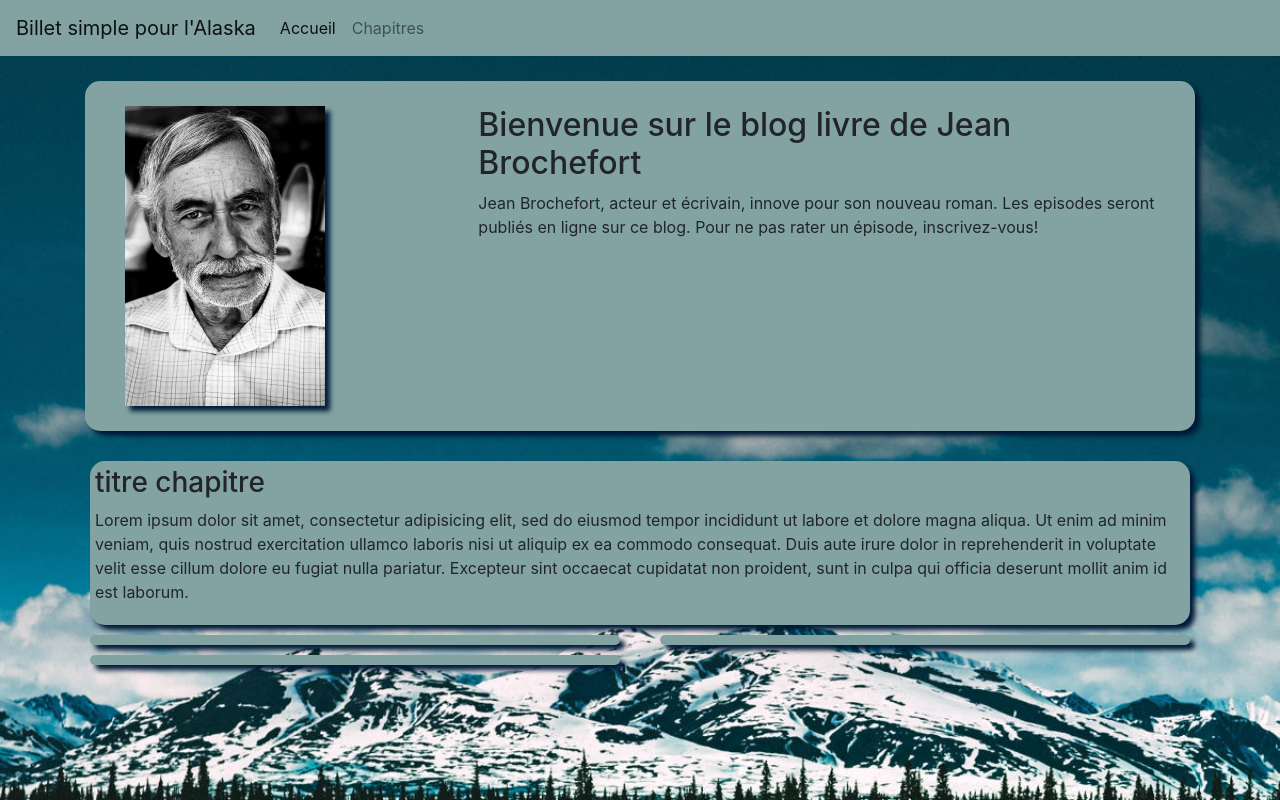
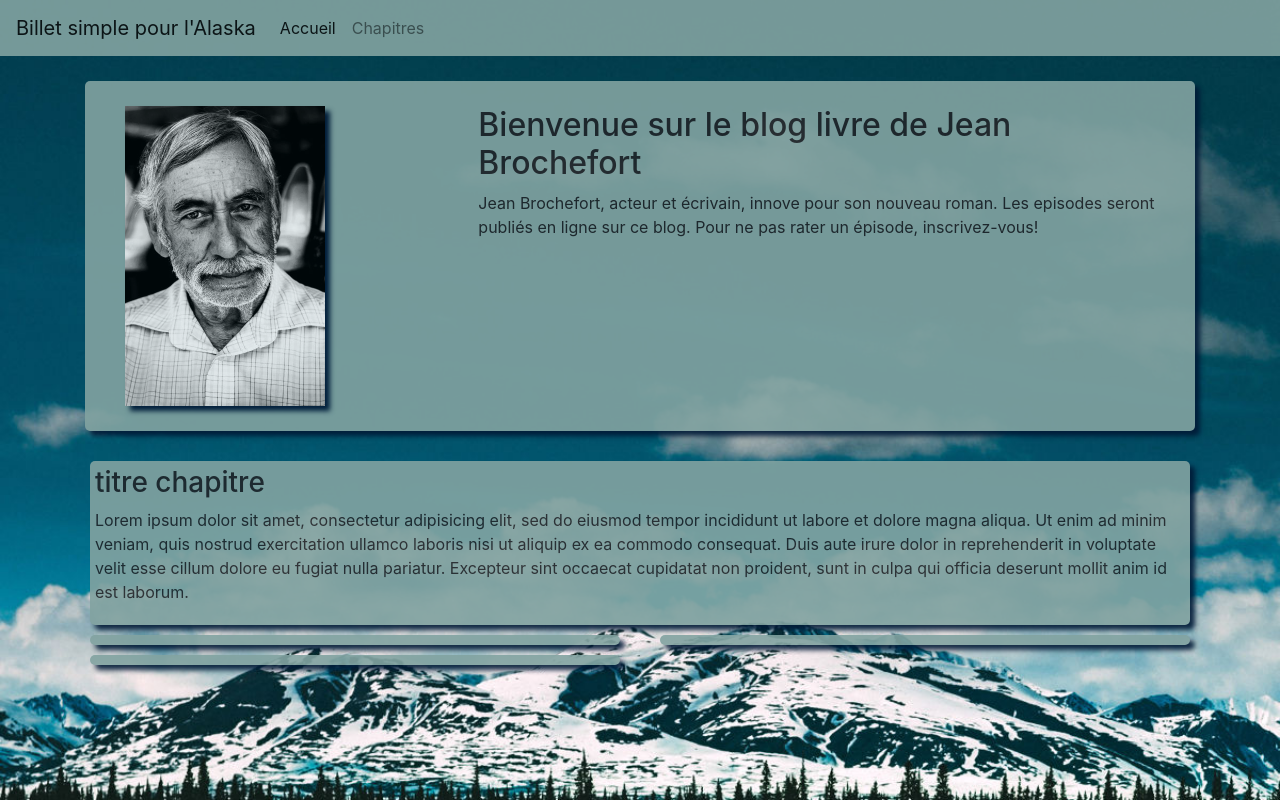
Before and after one commit to sylvainguelle/projet-4, a PHP site: page /temp.php in a window 1280 px wide. Run offline with PHP 8.4, Linux system fonts and the light colour scheme.

Commit message:
modif css

```diff
--- a/public/css/style.css
+++ b/public/css/style.css
@@ -1,6 +1,7 @@
 body {
   background-image: url(../images/background-site.jpg);
   background-size: cover;
+  opacity: 0.9;
 }
 
 nav {
@@ -11,7 +12,7 @@ nav {
   background-color: #82a3a1;
   margin: 25px 0;
   padding: 25px;
-  border-radius: 15px;
+  border-radius: 5px;
   box-shadow: 5px 5px 5px #011936;
 }
 
@@ -29,7 +30,7 @@ nav {
 
 .episode {
   background-color: #82a3a1;
-  border-radius: 15px;
+  border-radius: 5px;
   box-shadow: 5px 5px 5px #011936;
   margin: 5px;
   padding: 5px;
@@ -37,7 +38,7 @@ nav {
 
 .formulaire {
   background-color: #82a3a1;
-  border-radius: 15px;
+  border-radius: 5px;
   box-shadow: 5px 5px 5px #011936;
   margin: 5px;
   padding: 5px;
```
